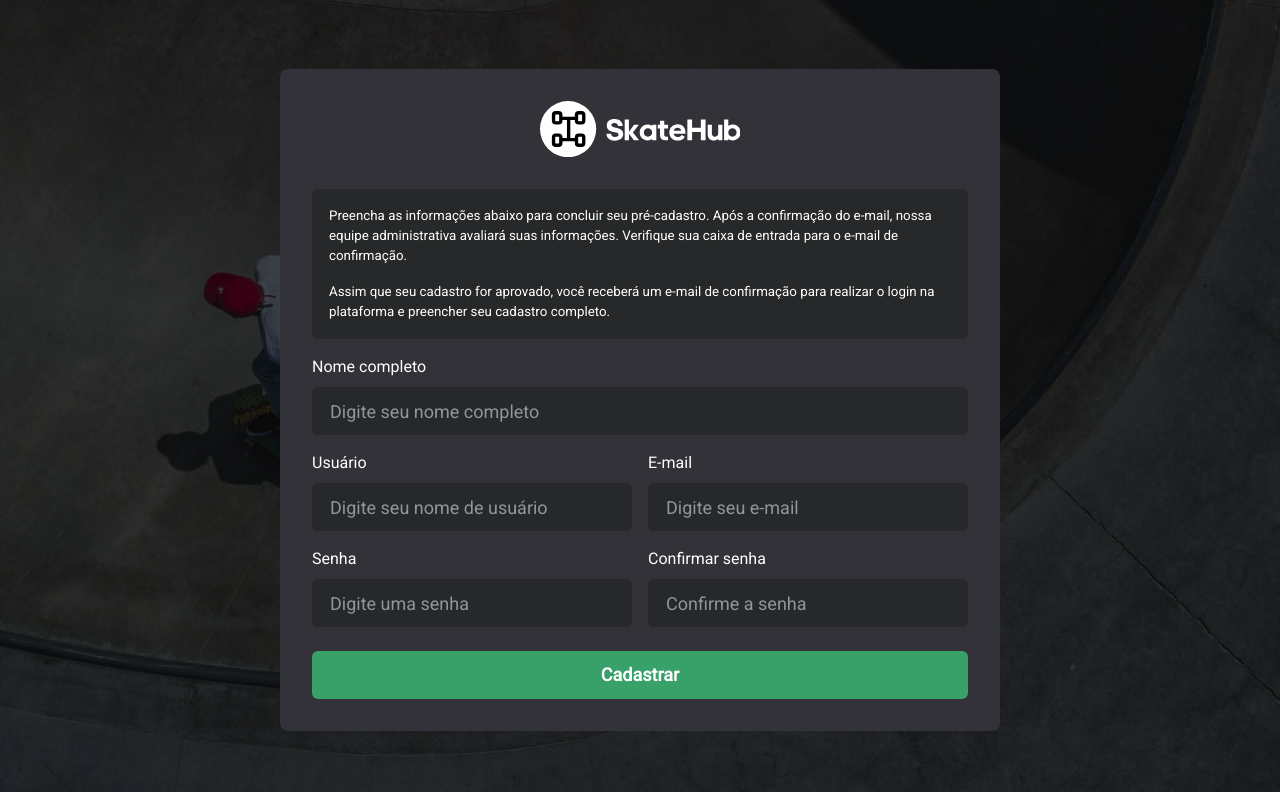
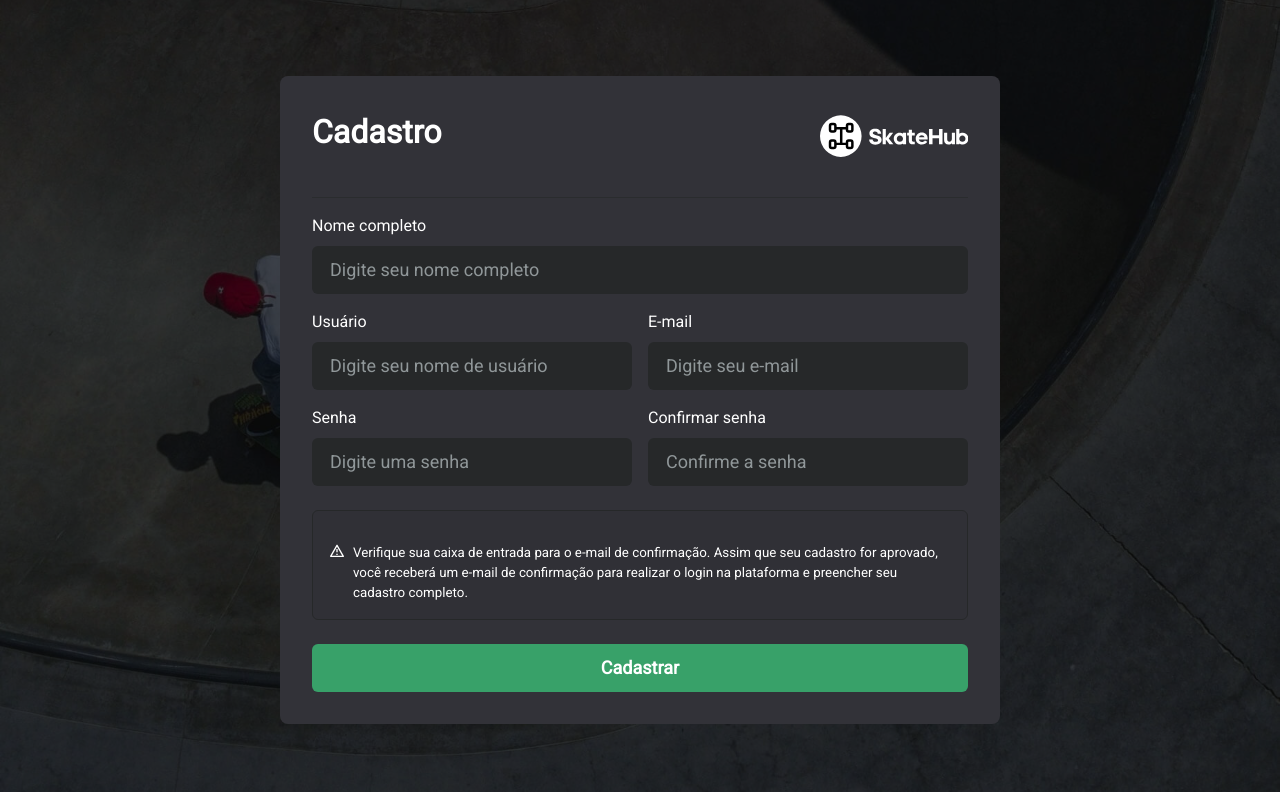
Before and after one commit to jpcmf/Frontend-GraduateProgram-FullStack-2024, a Next.js app: page /auth/signup in a window 1280 px wide. Shown: the top 792 px of the page. Built offline with nearby package versions, Linux system fonts and the light colour scheme; no server answers.

Commit message:
feat: Update the skatehub logo size

```diff
--- a/src/components/LogoSkateHub/index.tsx
+++ b/src/components/LogoSkateHub/index.tsx
@@ -1,16 +1,11 @@
 interface LogoSkateHubProps {
   showLogoData?: boolean;
+  width?: number;
 }
 
-export function LogoSkateHub({ showLogoData = true }: LogoSkateHubProps) {
+export function LogoSkateHub({ showLogoData = true, width = 200 }: LogoSkateHubProps) {
   return (
-    <svg
-      height="56.205"
-      width="200"
-      xmlns="http://www.w3.org/2000/svg"
-      viewBox="0 0 200 56.205"
-      version="1.1"
-    >
+    <svg height="56.205" width={width} xmlns="http://www.w3.org/2000/svg" viewBox="0 0 200 56.205" version="1.1">
       <g transform="scale(2.34375)" fill="#fff">
         <path
           cx="25"
--- a/src/pages/auth/signup.tsx
+++ b/src/pages/auth/signup.tsx
@@ -1,9 +1,11 @@
 import Head from "next/head";
+import Link from "next/link";
 import { z } from "zod";
 import { useRouter } from "next/router";
 import { zodResolver } from "@hookform/resolvers/zod";
+import { RiAlertLine } from "react-icons/ri";
 import { SubmitHandler, useForm } from "react-hook-form";
-import { Button, Flex, Text, Stack, Box } from "@chakra-ui/react";
+import { Button, Flex, Text, Stack, Box, Divider } from "@chakra-ui/react";
 
 import { API } from "@/utils/constant";
 import { Input } from "@/components/Form/Input";
@@ -118,22 +120,14 @@ export default function SignUp() {
           onSubmit={handleSubmit(onFinish)}
         >
           <Stack spacing={4}>
-            <Flex justifyContent="center" mb="4">
-              <LogoSkateHub />
+            <Flex justifyContent="space-between" mb="4">
+              <h1 style={{ fontSize: "32px", fontWeight: 600 }}>Cadastro</h1>
+              <Link href="/">
+                <LogoSkateHub width={148} />
+              </Link>
             </Flex>
-            <Flex flexDir="column">
-              <Box border="1px solid" bg="gray.900" borderColor="gray.900" borderRadius="md" p="4">
-                <Text fontSize="smaller" align="left">
-                  Preencha as informações abaixo para concluir seu pré-cadastro. Após a confirmação do e-mail, nossa
-                  equipe administrativa avaliará suas informações. Verifique sua caixa de entrada para o e-mail de
-                  confirmação.
-                </Text>
-                <Text fontSize="smaller" mt="4" align="left">
-                  Assim que seu cadastro for aprovado, você receberá um e-mail de confirmação para realizar o login na
-                  plataforma e preencher seu cadastro completo.
-                </Text>
-              </Box>
-            </Flex>
+            <Divider borderColor="gray.900" />
+
             <Flex flexDir="column">
               <Input
                 id="name"
@@ -182,6 +176,16 @@ export default function SignUp() {
             </Flex>
           </Stack>
 
+          <Flex flexDir="column" mt="6">
+            <Box border="1px solid" bg="blackAlpha.50" borderColor="gray.900" borderRadius="md" p="4">
+              <Text fontSize="smaller" mt="4" align="left" display="flex">
+                <RiAlertLine size={16} style={{ marginRight: "0.5rem", flexShrink: "0" }} />
+                Verifique sua caixa de entrada para o e-mail de confirmação. Assim que seu cadastro for aprovado, você
+                receberá um e-mail de confirmação para realizar o login na plataforma e preencher seu cadastro completo.
+              </Text>
+            </Box>
+          </Flex>
+
           <Button
             type="submit"
             mt="6"
```
Also changed, not shown: src/pages/auth/forgot-password.tsx (+18 -13 lines), src/pages/auth/reset-password.tsx (+12 -6 lines), src/pages/auth/signin.tsx (+7 -4 lines).
